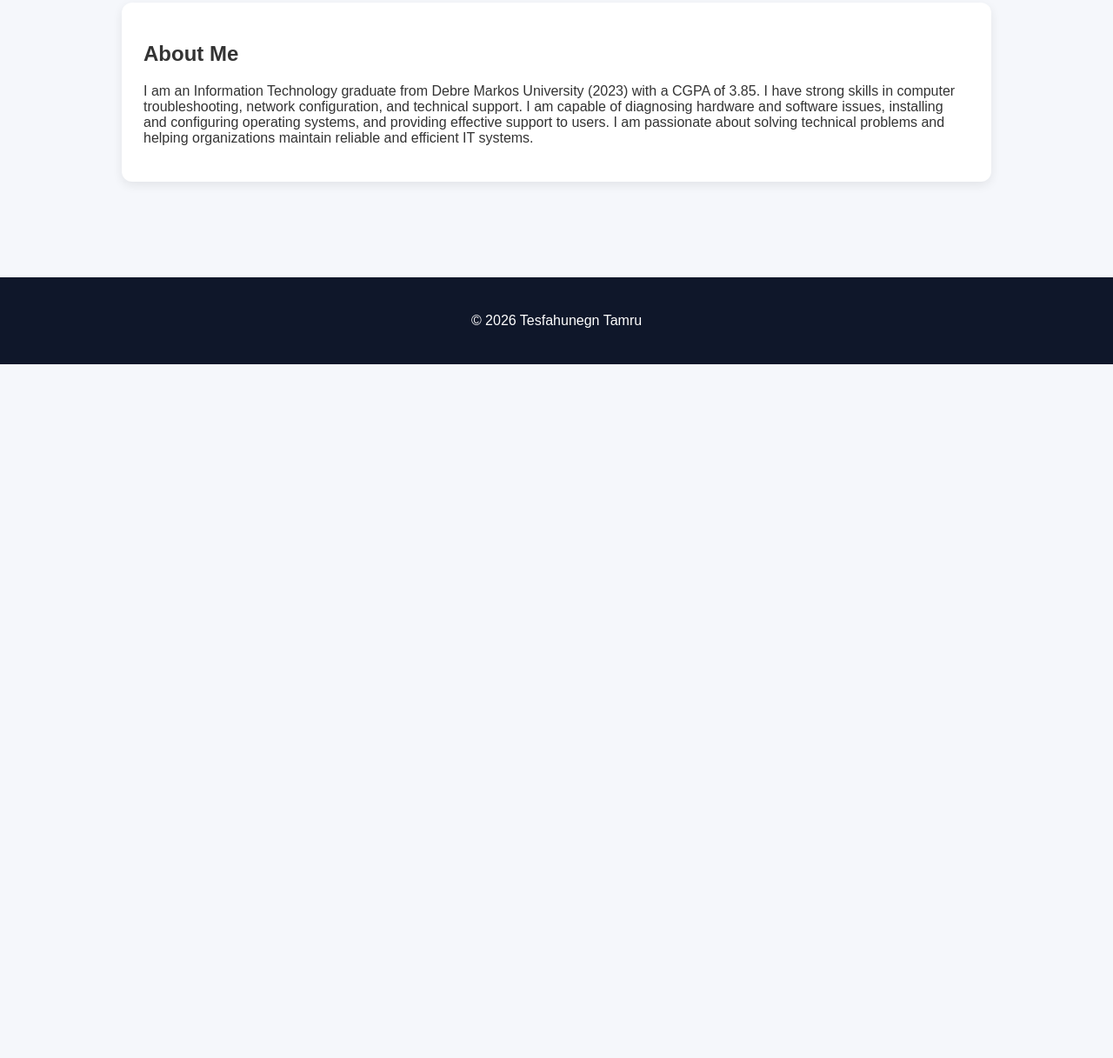
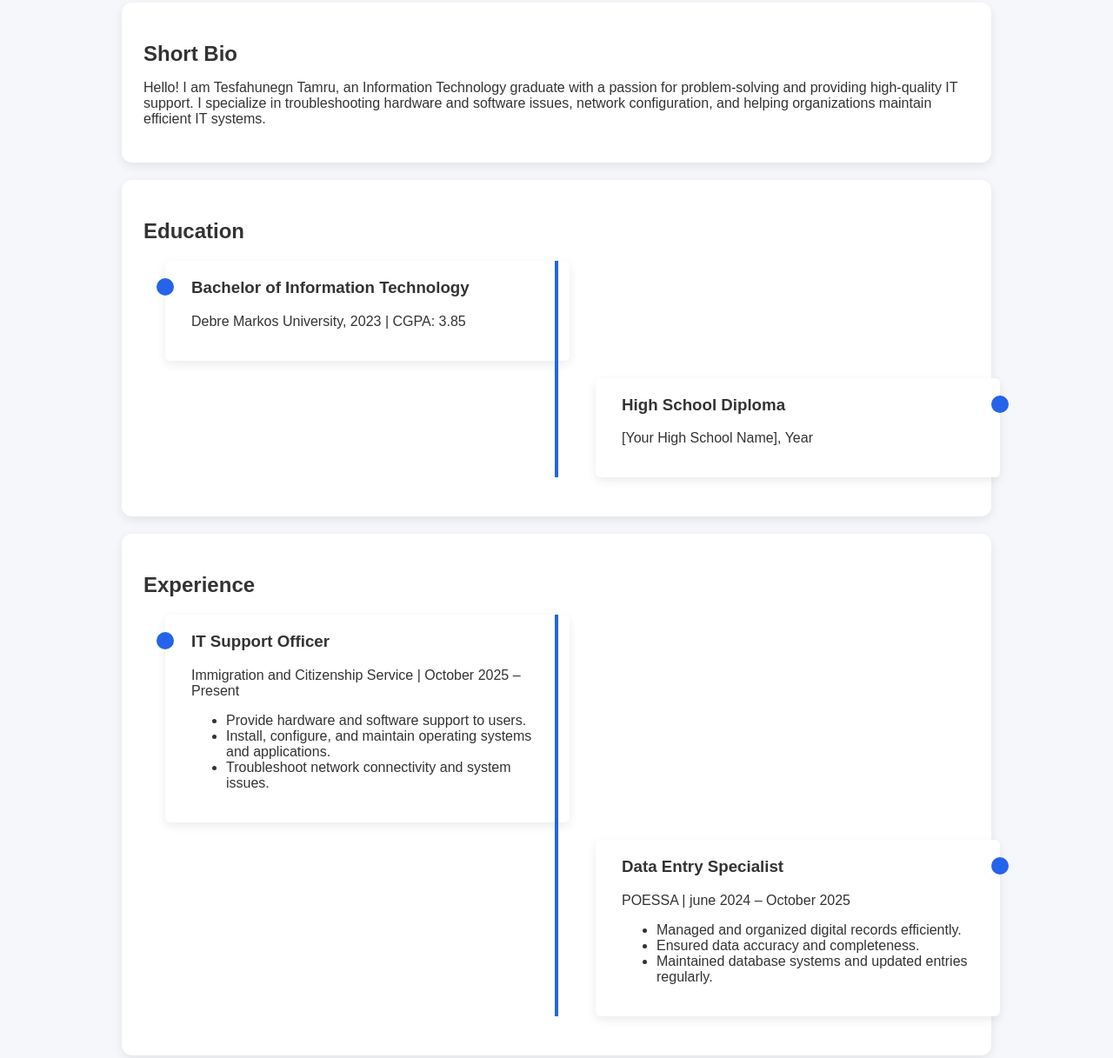
Before and after one commit to Tesfsh21/tesfa-portfolio, a plain HTML site: page about.html in a window 1280 px wide. Shown: the part 546-1763 px from the top of the page at 87% size. Before the commit the page ends 965 px from the top, so only its background shows below. Drawn offline with Linux system fonts and the light colour scheme.

Commit message:
Update about.html

```diff
--- a/about.html
+++ b/about.html
@@ -4,7 +4,6 @@
 <meta charset="UTF-8">
 <meta name="viewport" content="width=device-width, initial-scale=1.0">
 <title>Tesfahunegn Tamru | About</title>
-
 <style>
 body{font-family:Arial,Helvetica,sans-serif;margin:0;background:#f5f7fb;color:#333}
 header{background:#0f172a;color:white;text-align:center;padding:60px 20px}
@@ -16,11 +15,24 @@ nav a{color:white;text-decoration:none;margin:0 15px;font-weight:bold}
 nav a:hover{opacity:.7}
 section{max-width:1000px;margin:auto;padding:50px 20px}
 .card{background:white;padding:25px;border-radius:12px;margin:20px 0;box-shadow:0 4px 12px rgba(0,0,0,0.08)}
+h2{margin-bottom:15px}
+.timeline{position:relative;max-width:900px;margin:auto;}
+.timeline::after{content:'';position:absolute;width:4px;background:#2563eb;top:0;bottom:0;left:50%;margin-left:-2px;}
+.timeline-item{padding:20px 30px;position:relative;background:white;border-radius:6px;width:45%;margin:20px 0;box-shadow:0 4px 12px rgba(0,0,0,0.08);}
+.timeline-item.left{left:0;}
+.timeline-item.right{left:55%;}
+.timeline-item::after{content:'';position:absolute;width:20px;height:20px;background:#2563eb;border-radius:50%;top:20px;right:-10px;}
+.timeline-item.left::after{left:-10px;right:auto;}
+.timeline-item h3{margin-top:0;}
+@media screen and (max-width:768px){
+  .timeline::after{left:20px;}
+  .timeline-item{width:90%;left:0;margin-left:40px;margin-bottom:40px;}
+  .timeline-item.right{left:0;}
+}
 .button{display:inline-block;margin-top:15px;padding:10px 18px;background:#2563eb;color:white;border-radius:6px;text-decoration:none}
 footer{background:#0f172a;color:white;text-align:center;padding:25px;margin-top:40px}
 </style>
 </head>
-
 <body>
 
 <header>
@@ -31,7 +43,7 @@ footer{background:#0f172a;color:white;text-align:center;padding:25px;margin-top:
 </header>
 
 <nav>
-  <a href="index.html">Home</a>
+<a href="index.html">Home</a>
 <a href="about.html">About</a>
 <a href="skills.html">Skills</a>
 <a href="projects.html">Projects</a>
@@ -40,13 +52,48 @@ footer{background:#0f172a;color:white;text-align:center;padding:25px;margin-top:
 
 <section>
 <div class="card">
-<h2>About Me</h2>
+<h2>Short Bio</h2>
+<p>Hello! I am Tesfahunegn Tamru, an Information Technology graduate with a passion for problem-solving and providing high-quality IT support. I specialize in troubleshooting hardware and software issues, network configuration, and helping organizations maintain efficient IT systems.</p>
+</div>
 
-<p>
-I am an Information Technology graduate from Debre Markos University (2023) with a CGPA of 3.85. I have strong skills in computer troubleshooting, network configuration, and technical support. I am capable of diagnosing hardware and software issues, installing and configuring operating systems, and providing effective support to users. I am passionate about solving technical problems and helping organizations maintain reliable and efficient IT systems.
-</p>
+<div class="card">
+<h2>Education</h2>
+<div class="timeline">
+  <div class="timeline-item left">
+    <h3>Bachelor of Information Technology</h3>
+    <p>Debre Markos University, 2023 | CGPA: 3.85</p>
+  </div>
+  <div class="timeline-item right">
+    <h3>High School Diploma</h3>
+    <p>[Your High School Name], Year</p>
+  </div>
+</div>
+</div>
 
+<div class="card">
+<h2>Experience</h2>
+<div class="timeline">
+  <div class="timeline-item left">
+    <h3>IT Support Officer</h3>
+    <p>Immigration and Citizenship Service | October 2025 – Present</p>
+    <ul>
+      <li>Provide hardware and software support to users.</li>
+      <li>Install, configure, and maintain operating systems and applications.</li>
+      <li>Troubleshoot network connectivity and system issues.</li>
+    </ul>
+  </div>
+  <div class="timeline-item right">
+    <h3>Data Entry Specialist</h3>
+    <p>POESSA | june 2024 – October 2025</p>
+    <ul>
+      <li>Managed and organized digital records efficiently.</li>
+      <li>Ensured data accuracy and completeness.</li>
+      <li>Maintained database systems and updated entries regularly.</li>
+    </ul>
+  </div>
 </div>
+</div>
+
 </section>
 
 <footer>
```
